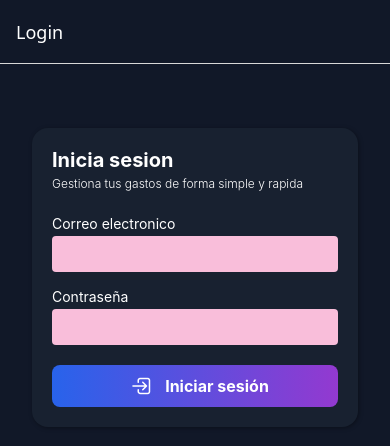
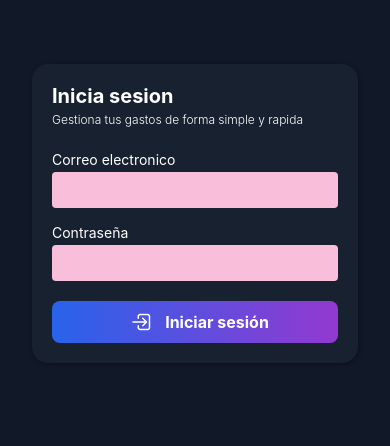
Before and after one commit to j-leklere/gastos-frontend, a React Native app: screen / in a window 390 px wide. Shown: the top 446 px of the page. Built offline with nearby package versions, Linux system fonts and the light colour scheme.

Commit message:
removing header name on login screen

```diff
--- a/App.js
+++ b/App.js
@@ -29,8 +29,9 @@ function AuthStack() {
   return (
     <Stack.Navigator
       screenOptions={{
-        headerStyle: { backgroundColor: GlobalStyles.backgrounds.secondary },
-        headerTintColor: "white",
+        // headerStyle: { backgroundColor: GlobalStyles.backgrounds.secondary },
+        // headerTintColor: "white",
+        headerShown: false,
         contentStyle: { backgroundColor: GlobalStyles.backgrounds.secondary },
       }}
     >
```
